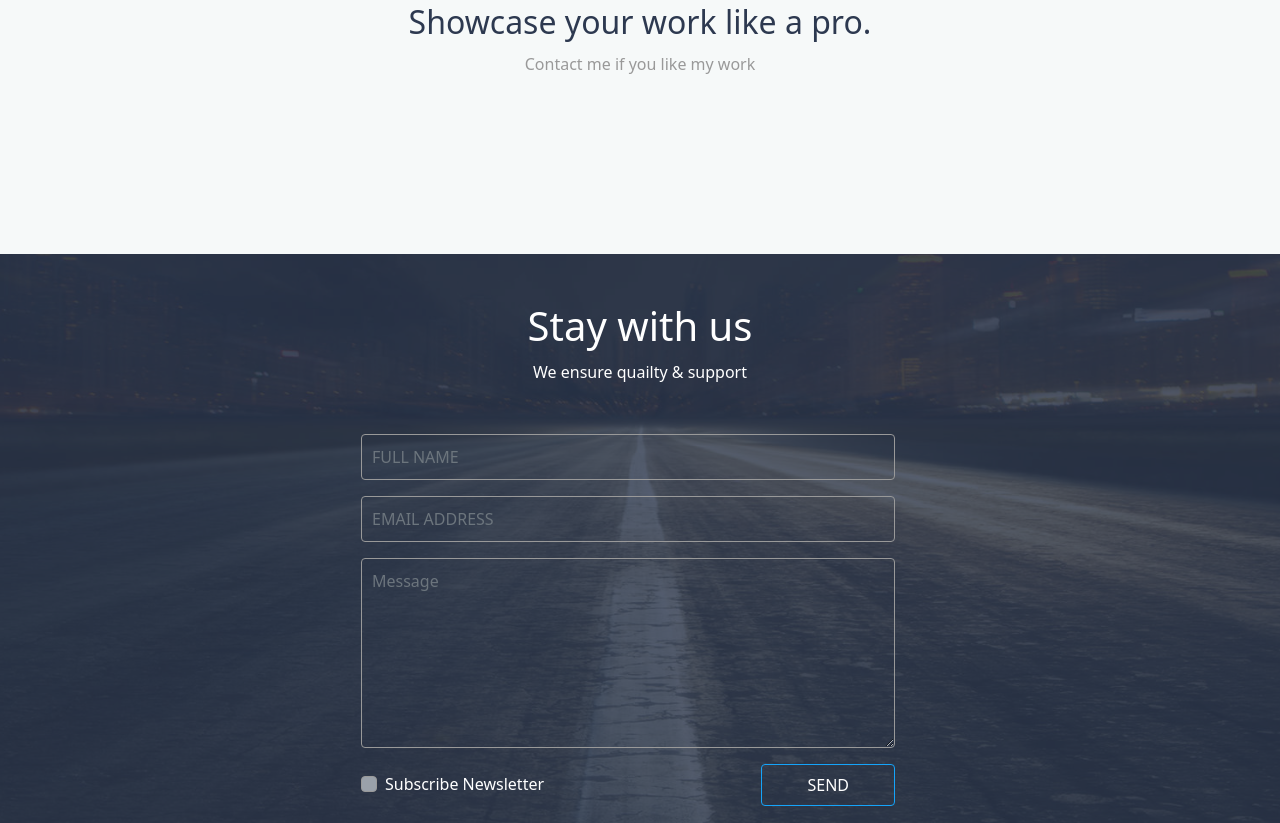
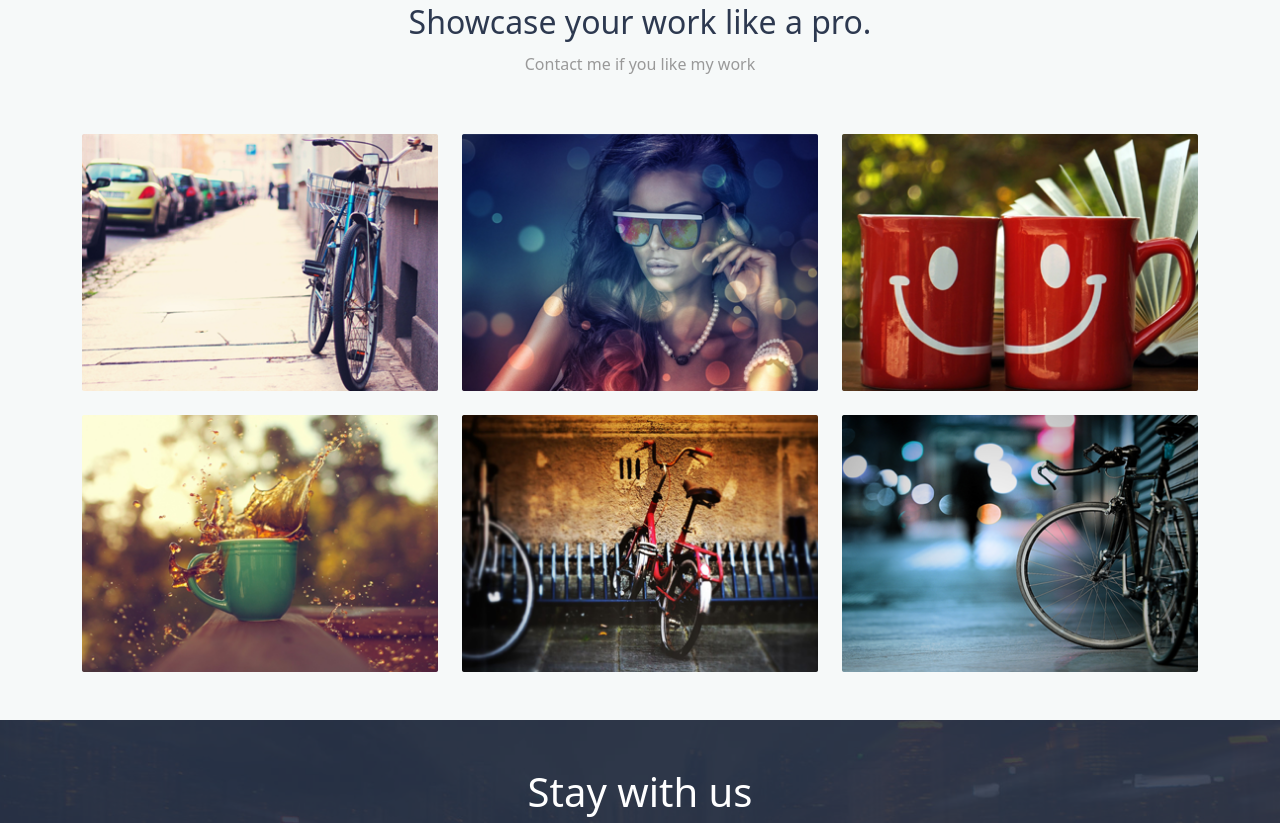
Before and after one commit to sumaiyarayta/Strict_Bootstrap, a plain HTML site: page index.html in a window 1280 px wide. Shown: the part 1367-2190 px from the top of the page. Drawn offline with nearby package versions, Linux system fonts and the light colour scheme; the site is published under a folder, as on GitHub Pages, so addresses that start at the root find nothing.

Commit message:
Update index.html

```diff
--- a/index.html
+++ b/index.html
@@ -115,7 +115,7 @@
         <div class="row gy-4">
           <div class="col-md-4">
             <div class="gallery_item">
-              <img src="/images/item_one.png" class="img-fluid" alt="">
+              <img src="images/item_one.png" class="img-fluid" alt="">
               <div class="hover_content">
                 <ul>
                     <li><a href=""><i class="fa-solid fa-magnifying-glass-plus"></i></a></li>
@@ -126,7 +126,7 @@
           </div>
           <div class="col-md-4">
             <div class="gallery_item">
-              <img src="/images/item_two.png" class="img-fluid" alt="">
+              <img src="images/item_two.png" class="img-fluid" alt="">
               <div class="hover_content">
                 <ul>
                     <li><a href=""><i class="fa-solid fa-magnifying-glass-plus"></i></a></li>
@@ -137,7 +137,7 @@
           </div>
           <div class="col-md-4">
             <div class="gallery_item">
-              <img src="/images/item_three.png" class="img-fluid" alt="">
+              <img src="images/item_three.png" class="img-fluid" alt="">
               <div class="hover_content">
                 <ul>
                     <li><a href=""><i class="fa-solid fa-magnifying-glass-plus"></i></a></li>
@@ -148,7 +148,7 @@
           </div>
           <div class="col-md-4">
             <div class="gallery_item">
-              <img src="/images/item_four.png" class="img-fluid" alt="">
+              <img src="images/item_four.png" class="img-fluid" alt="">
               <div class="hover_content">
                 <ul>
                     <li><a href=""><i class="fa-solid fa-magnifying-glass-plus"></i></a></li>
@@ -159,7 +159,7 @@
           </div>
           <div class="col-md-4">
             <div class="gallery_item">
-              <img src="/images/item_five.png" class="img-fluid" alt="">
+              <img src="images/item_five.png" class="img-fluid" alt="">
               <div class="hover_content">
                 <ul>
                     <li><a href=""><i class="fa-solid fa-magnifying-glass-plus"></i></a></li>
@@ -170,7 +170,7 @@
           </div>
           <div class="col-md-4">
             <div class="gallery_item">
-              <img src="/images/item_six.png" class="img-fluid" alt="">
+              <img src="images/item_six.png" class="img-fluid" alt="">
               <div class="hover_content">
                 <ul>
                     <li><a href=""><i class="fa-solid fa-magnifying-glass-plus"></i></a></li>
```
